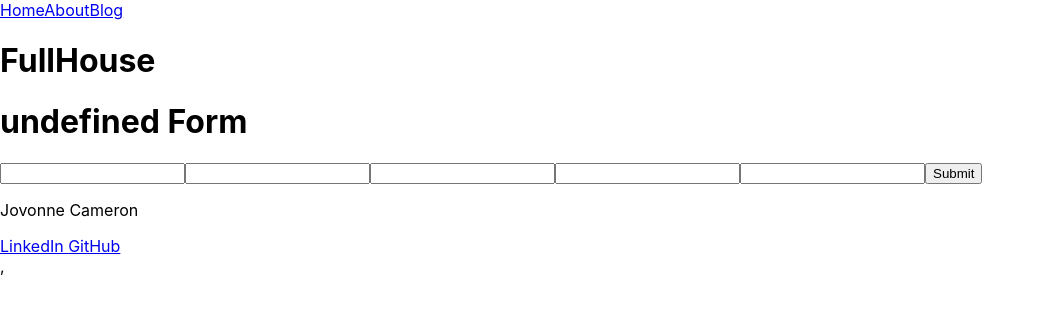
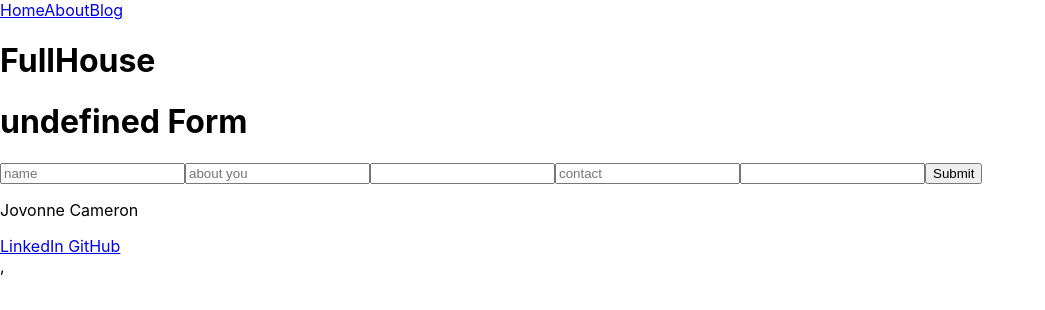
Before and after one commit to curlygirltech/FullHouse, a React (Create React App) app in the folder fullhouse/: page /newform in a window 1280 px wide. Shown: the top 310 px of the page, without its empty margins (0-1045 px from the left). Built offline with nearby package versions, Linux system fonts and the light colour scheme; no server answers.

Commit message:
form autofill

```diff
--- a/fullhouse/src/App.js
+++ b/fullhouse/src/App.js
@@ -16,8 +16,10 @@ function App() {
     const userData = async() => {
       const resp = await axios.get(baseURL, config)
       setData(resp.data.records)
-      // setRole(resp.data.records)
-      // console.log(setRole)
+      console.log(resp.data.records)
+      const relationship = Object.keys(resp.data.records)
+      setRole(relationship)
+      console.log(setRole(relationship))
 
     }
     userData()
@@ -40,7 +42,7 @@ function App() {
       <Route path="/about">FullHouse About</Route>
       <Route path="/blog">FullHouse Blog</Route>
       <Route path="/newform">
-        <SignUpForm role={role}/>
+        <SignUpForm key={role} role={role}/>
       </Route>
       <Route path="/connections">
             <ConnectionPage data={data} />
@@ -51,3 +53,5 @@ function App() {
 }
 
 export default App;
+
+//Questions: Is there a neater/more effienct way to do lines 32-38?
--- a/fullhouse/src/components/Navbar.jsx
+++ b/fullhouse/src/components/Navbar.jsx
@@ -1,6 +1,6 @@
 import React from 'react'
 import { Link } from "react-router-dom"
-import About from "./About"
+// import About from "./About"
 
 export default function Navbar() {
   return (
--- a/fullhouse/src/components/SignUpForm.jsx
+++ b/fullhouse/src/components/SignUpForm.jsx
@@ -8,14 +8,14 @@ export default function SignUpForm(props) {
       <h1>{`${role} Form`}</h1>
       <form>
         <label htmlFor="name"></label>
-        <input type="text"/>
+        <input type="text" placeholder="name"/>
         <label htmlFor="about you"></label>
-        <input type="text" />
+        <input type="text-area" placeholder="about you"/>
         <label htmlFor="languages"></label>
         <input type="text" />
         <label htmlFor="contact"></label>
-        <input type="text" />
-        <input type="text" value={role}/>
+        <input type="text" placeholder="contact" />
+        <input type="text" value={role} placeholder={role}/>
         <button>Submit</button>
       </form>
 
```
